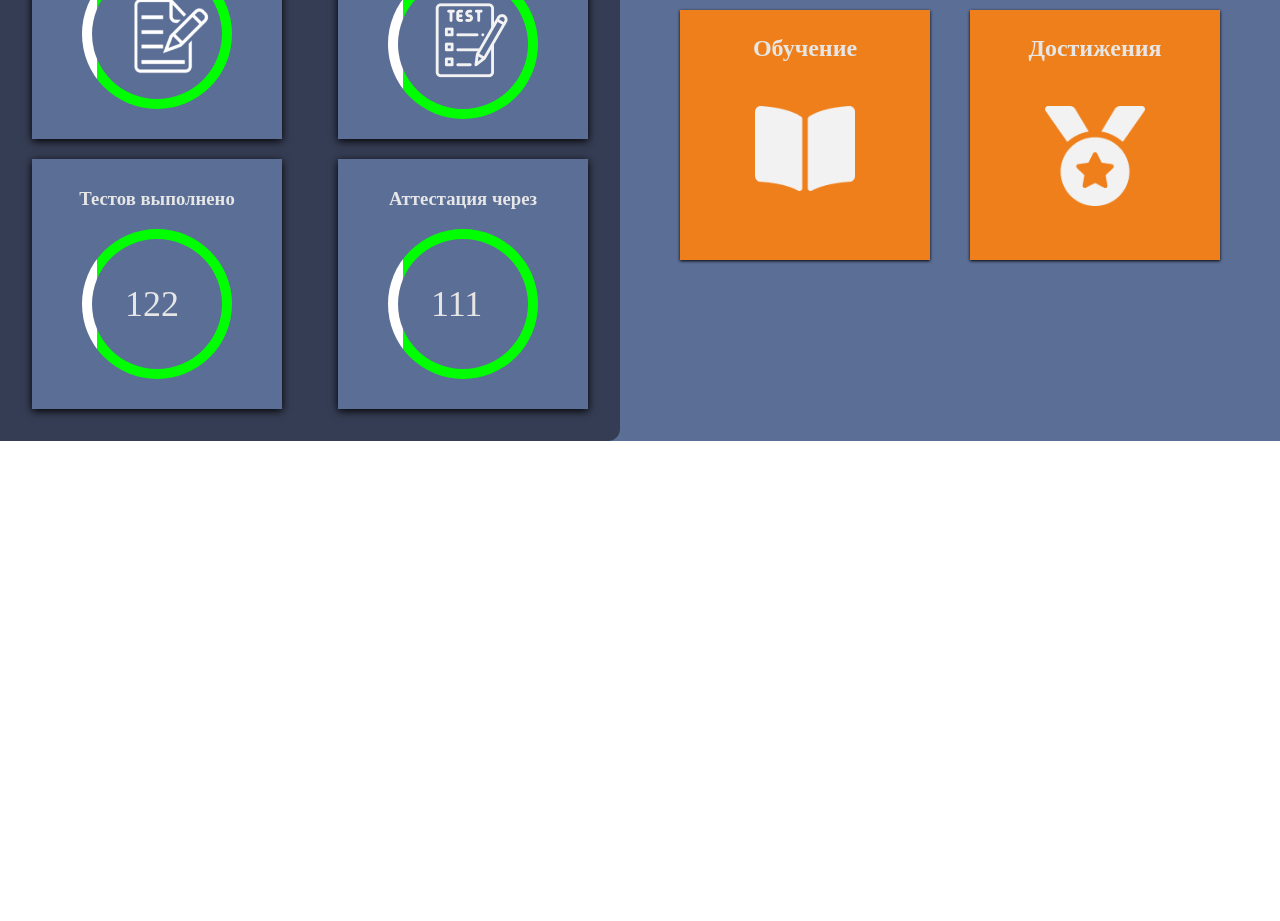
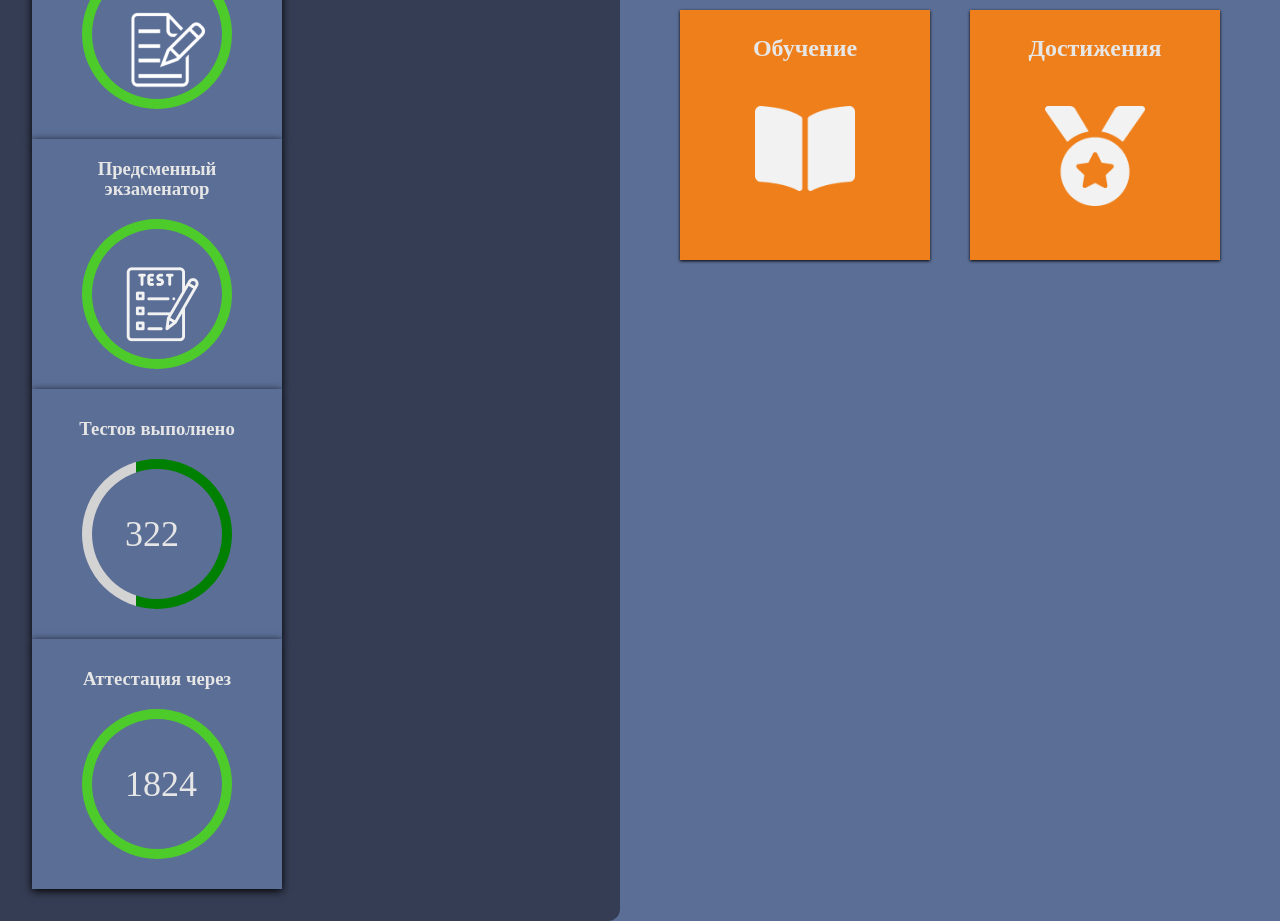
Before and after one commit to V-Kovalenko/amicun, a Vue app: page / in a window 1280 px wide. Shown: the part 460-1381 px from the top of the page. Before the commit the page ends 901 px from the top, so only its background shows below. Built offline with nearby package versions, Linux system fonts and the light colour scheme.

Commit message:
change trainig

```diff
--- a/src/components/Sidebar.vue
+++ b/src/components/Sidebar.vue
@@ -15,16 +15,22 @@ const toggleStyle = computed(() => [  // динамический стиль к
 
 /*--данные из useEmployeeStore-->>>>*/
 const employeeStore = useUserStore()
-const {users, trainingAndCertification, certificationThrough, testProgress} = toRefs(employeeStore)
+const {
+  users, trainingAndCertification,
+  certificationThrough,
+  testProgress,
+  getBarGradient,
+  totalNumberOfTests
+} = toRefs(employeeStore)
 const diagramStyles = computed(() => ['training__circle',
-  {'training__circle_blue': trainingAndCertification.value.colors === null},{'training__circle_orange': trainingAndCertification.value.colors === false},
-    {'training__circle_green': trainingAndCertification.value.colors === true}
+  {'training__circle_blue': trainingAndCertification.value.colors === null}, {'training__circle_orange': trainingAndCertification.value.colors === false},
+  {'training__circle_green': trainingAndCertification.value.colors === true}
 ])
 const fun = (it) => {
-    return ['training__circle',
-      {'training__circle_blue': it.colors === null},{'training__circle_orange': it.colors === false},
-      {'training__circle_green': it.colors === true}
-    ]
+  return ['training__circle',
+    {'training__circle_blue': it.colors === null}, {'training__circle_orange': it.colors === false},
+    {'training__circle_green': it.colors === true}
+  ]
 }
 console.log('diagramStyles: ', diagramStyles)
 /*--данные из useEmployeeStore--<<<<*/
@@ -54,9 +60,11 @@ function login(user) { // функция чтобы залогиница
   userName.value = ''
   password.value = ''
 }
+
 function logUot(user) { // функция чтобы разлогиниться
   user.logged = !user.logged
 }
+
 /*LOGIN <<<*/
 
 const gradient = `linear-gradient(to right, #00ff00 ${testProgress}%, #ffffff ${testProgress}%, #ffffff 100%)`
@@ -97,9 +105,10 @@ const gradient = `linear-gradient(to right, #00ff00 ${testProgress}%, #ffffff ${
     </div>
     <!--button-->
 
-    <div  class="sidebar__content">
+    <div class="sidebar__content">
       <!--about-person-->
-      <div v-show="user.logged === true" class="sidebar__about-person about-person" v-for="(user, index) in users" :key="index">
+      <div v-show="user.logged === true" class="sidebar__about-person about-person" v-for="(user, index) in users"
+           :key="index">
         <div class="about-person__name">
           <h3>{{ user.name }}</h3>
         </div>
@@ -110,43 +119,121 @@ const gradient = `linear-gradient(to right, #00ff00 ${testProgress}%, #ffffff ${
         <div class="about-person__position">{{ user.position }}</div>
       </div>
 
-      <div v-show="user.logged === false" class="sidebar__about-person about-person" v-for="(user, index) in users" :key="index">
+      <div v-show="user.logged === false" class="sidebar__about-person about-person" v-for="(user, index) in users"
+           :key="index">
         <div class="about-person__name">
           <h3> xxx </h3>
         </div>
         <div class="about-person__age"><b>xxx </b></div>
         <div class="about-person__personnel-umber">
-          <p>Таб №: ГОКИ  xxx </p>
+          <p>Таб №: ГОКИ xxx </p>
         </div>
-        <div class="about-person__position"> xxx </div>
+        <div class="about-person__position"> xxx</div>
       </div>
       <!--about-person-->
 
       <!--training-->
+      <!--      <div class="sidebar__training training">-->
+      <!--        <div class="training__container" v-for="(item, index) in trainingAndCertification" :key="index">-->
+      <!--          <div class="training__card">-->
+
+      <!--              <div class="training__card-title">-->
+      <!--                <h3>{{ item.title }}</h3>-->
+      <!--              </div>-->
+      <!--            <div :class="fun(item)">-->
+      <!--              <div class="training__card-diagram">-->
+      <!--                <img class="training__card-img"-->
+      <!--                     :src="item.url"-->
+      <!--                     alt="img"-->
+      <!--                      v-show="item.title === 'Инструктаж' || item.title === 'Предсменный экзаменатор'"-->
+      <!--                />-->
+      <!--                <span class="training__card-diagram_test" v-show="item.title === 'Тестов выполнено'">{{item.tests}}</span>-->
+      <!--                <span class="training__card-diagram_days" v-show="item.title === 'Аттестация через'">{{certificationThrough}}</span>-->
+      <!--              </div>-->
+      <!--            </div>-->
+
+      <!--          </div>-->
+      <!--        </div>-->
+
+
+      <!--      </div>-->
+
+      <!-- training instructions >>>>>-->
       <div class="sidebar__training training">
-        <div class="training__container" v-for="(item, index) in trainingAndCertification" :key="index">
+        <div class="training__container">
           <div class="training__card">
-
-              <div class="training__card-title">
-                <h3>{{ item.title }}</h3>
-              </div>
-            <div :class="fun(item)">
+            <div class="training__card-title">
+              <h3>{{ trainingAndCertification[0].title }}</h3>
+            </div>
+            <div class="training__circle" :class="fun(trainingAndCertification[0])">
               <div class="training__card-diagram">
-                <img class="training__card-img"
-                     :src="item.url"
-                     alt="img"
-                      v-show="item.title === 'Инструктаж' || item.title === 'Предсменный экзаменатор'"
-                />
-                <span class="training__card-diagram_test" v-show="item.title === 'Тестов выполнено'">{{item.tests}}</span>
-                <span class="training__card-diagram_days" v-show="item.title === 'Аттестация через'">{{certificationThrough}}</span>
+                <div class="training__card-diagram_test">
+                  <img :src="trainingAndCertification[0].url" alt="">
+                </div>
               </div>
             </div>
-
           </div>
         </div>
+      </div>
+      <!-- training instructions <<<<<-->
 
+      <!-- training examiner >>>>>-->
+      <div class="sidebar__training training">
+        <div class="training__container">
+          <div class="training__card">
+            <div class="training__card-title">
+              <h3>{{ trainingAndCertification[1].title }}</h3>
+            </div>
+            <div class="training__circle" :class="fun(trainingAndCertification[1])">
+              <div class="training__card-diagram">
+                <div class="training__card-diagram_test">
+                  <img :src="trainingAndCertification[1].url" alt="">
+                </div>
+              </div>
+            </div>
+          </div>
+        </div>
+      </div>
+      <!-- training examiner <<<<<-->
 
+      <!--training tests-->
+      <div class="sidebar__training training">
+        <div class="training__container">
+          <div class="training__card">
+            <div class="training__card-title">
+              <h3>{{ trainingAndCertification[2].title }}</h3>
+            </div>
+            <div class="training__circle" :style="testProgress">
+              <div class="training__card-diagram">
+                <div class="training__card-diagram_test">
+                  {{ totalNumberOfTests.passedTests }}
+                </div>
+              </div>
+            </div>
+          </div>
+        </div>
       </div>
+      <!--training tests---<<<<<-->
+      <!--training certification >>>>>>-->
+
+      <div class="sidebar__training training">
+        <div class="training__container">
+          <div class="training__card">
+            <div class="training__card-title">
+              <h3>{{ trainingAndCertification[3].title }}</h3>
+            </div>
+            <div class="training__circle" :class="[{'training__circle_green': certificationThrough > 30}, {'training__circle_orange': certificationThrough < 30}]">
+              <div class="training__card-diagram">
+                <div class="training__card-diagram_days">
+                  {{ certificationThrough }}
+                </div>
+              </div>
+            </div>
+          </div>
+        </div>
+      </div>
+
+      <!--training certification---<<<<<-->
       <!--training-->
     </div>
   </aside>
@@ -168,12 +255,14 @@ const gradient = `linear-gradient(to right, #00ff00 ${testProgress}%, #ffffff ${
     &__date {
 
     }
+
     &__login {
       display: flex;
       gap: 10px;
       height: 20px;
 
     }
+
     &__button-login {
       color: white;
     }
@@ -280,6 +369,7 @@ const gradient = `linear-gradient(to right, #00ff00 ${testProgress}%, #ffffff ${
 
   /*training >>*/
   .training {
+
     &__container {
       display: flex;
       background-color: $bg-content_dark;
@@ -298,7 +388,8 @@ const gradient = `linear-gradient(to right, #00ff00 ${testProgress}%, #ffffff ${
       text-align: center;
       justify-content: center;
     }
-    &__card-diagram_test, &__card-diagram_days{
+
+    &__card-diagram_test, &__card-diagram_days, {
       z-index: 2;
       position: absolute;
       font-size: 36px;
@@ -307,12 +398,13 @@ const gradient = `linear-gradient(to right, #00ff00 ${testProgress}%, #ffffff ${
     }
 
     &__circle {
-      //background-color: $bg-sidebar_dark;
-      background: linear-gradient(to left, #00ff00 90% , #ffffff 50%, #ffffff 100%) ;
+      background-color: $bg-sidebar_dark;
+      //background: linear-gradient(to left, #00ff00 90% , #ffffff 50%, #ffffff 100%) ;
       width: 150px;
       height: 150px;
       border-radius: 50%;
       position: relative;
+
       &:before {
         content: '';
         width: 130px;
@@ -324,9 +416,11 @@ const gradient = `linear-gradient(to right, #00ff00 ${testProgress}%, #ffffff ${
         left: 10px;
       }
     }
+
     &__circle_orange {
       background-color: #EF7F1A;
     }
+
     &__circle_green {
       background-color: #4dcb2a;
     }
@@ -337,11 +431,11 @@ const gradient = `linear-gradient(to right, #00ff00 ${testProgress}%, #ffffff ${
     }
 
     &__card-diagram {
+    }
 
-    }
     &__card-img {
       position: absolute;
-      z-index: 2 ;
+      z-index: 2;
       top: 34px;
       left: 46px;
     }
--- a/src/stores/user.js
+++ b/src/stores/user.js
@@ -1,5 +1,5 @@
 import {defineStore} from "pinia";
-import {computed, reactive} from "vue";
+import {computed, onMounted, reactive, ref} from "vue";
 
 
 const useUserStore = defineStore('employee', () => {
@@ -11,22 +11,34 @@ const useUserStore = defineStore('employee', () => {
         password: '12345678',
         logged: false
     }])
+// отчет до окончания аттестации
+//     const certificationThrough = 111
+    const certificationThrough = ref(1825)
+    onMounted(() => {
+        const countdownToCertification = () =>{
+                certificationThrough.value = certificationThrough.value - 1
+        }
+        countdownToCertification()
+        setInterval(countdownToCertification, 86400)
+    })
 
-    const certificationThrough = 111 // отчет до окончания аттестации
-    const totalNumberOfTests = reactive({
+
+    /*----for sidebar - пройденные тесты >>>>>*/
+    const totalNumberOfTests = reactive({  //init данные для тестов
         total: 500,
-        passedTests: 122
+        passedTests: 322
 
     })
-    const getBarGradient = (total, passed) => {
-        const percentage = Math.floor(total/passed)*100
-        return `linear-gradient(to right, green ${percentage}%,lightgray ${percentage}%)`
+    const getBarGradient = (total, passed) => { // получение процентного соотношения и линии градиента в зависимости от процента
+        const percentage = Math.floor((passed/total)*100)
+        return `linear-gradient(to left, green ${percentage}%,lightgray ${percentage}%)`
     }
-    const testProgress = computed(() => {
-        return {
+    const testProgress = computed(() => {  //вычисляемое свойство для пройденных тестов
+        return {                                                                        // для динамического style
             background: getBarGradient(totalNumberOfTests.total, totalNumberOfTests.passedTests)
         }
     })
+    /*------for sidebar - пройденные тесты <<<<<*/
 
     const trainingAndCertification = reactive([ // данные об аттестации
         {
```
